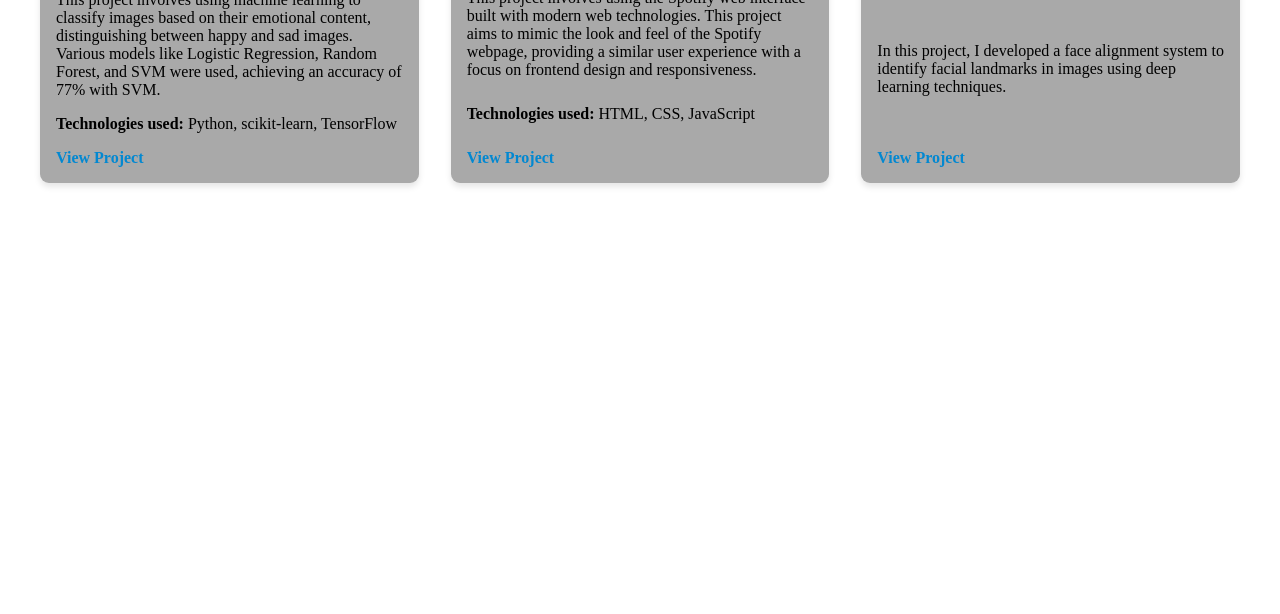
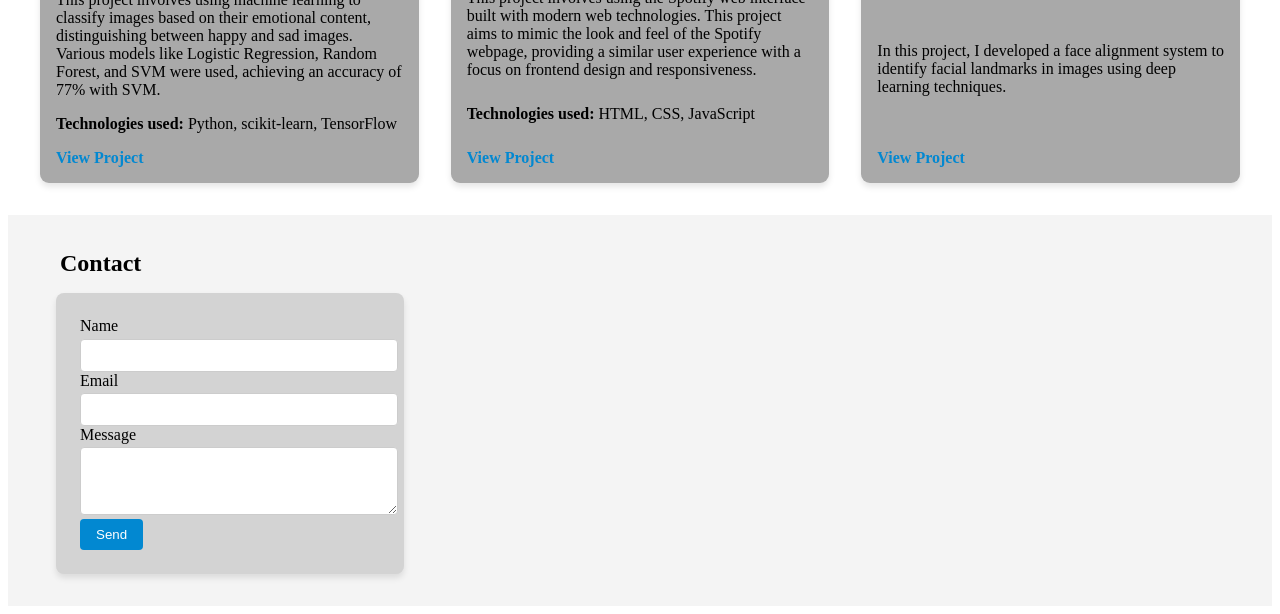
Before and after one commit to Madmax0011/My-Portfolio, a plain HTML site: page index.html in a window 1280 px wide. Shown: the part 1068-1682 px from the top of the page. Before the commit the page ends 1291 px from the top, so only its background shows below. Drawn offline with Linux system fonts and the light colour scheme.

Commit message:
Added contact info

```diff
--- a/index.html
+++ b/index.html
@@ -108,3 +108,22 @@
         </div>
     </div>
 </section>
+
+<section id="contact">
+    <h2>Contact</h2>
+    <form action="https://formspree.io/f/movavkzv" method="POST" class="contact-form">
+        <div class="form-group">
+            <label for="name">Name</label>
+            <input type="text" id="name" name="name" required>
+        </div>
+        <div class="form-group">
+            <label for="email">Email</label>
+            <input type="email" id="email" name="email" required>
+        </div>
+        <div class="form-group">
+            <label for="message">Message</label>
+            <textarea id="message" name="message" required></textarea>
+        </div>
+        <button type="submit" class="btn">Send</button>
+    </form>
+</section>
--- a/style.css
+++ b/style.css
@@ -110,3 +110,60 @@ section {
 .project a:hover {
     text-decoration: underline;
 }
+
+#contact {
+    padding: 1rem 0rem 1rem 2rem;
+    background: #f4f4f4;
+    text-align: left;
+}
+
+#contact h2 {
+    text-align: left;
+    padding-left: 20px;
+    margin-bottom: 0.5rem;
+}
+
+.contact-form {
+    max-width: 300px;
+    max-height: 250px;
+    margin: 1rem;
+    padding: 1.5rem ;
+    background: lightgray;
+    border-radius: 8px;
+    box-shadow: 0 4px 6px rgba(0, 0, 0, 0.1);
+}
+
+.form-group {
+    margin-bottom: 0rem;
+    text-align: left;
+}
+
+.form-group label {
+    display: block;
+    margin-bottom: 0.2rem;
+}
+
+.form-group input, .form-group textarea {
+    width: 100%;
+    padding: 0.5rem;
+    border: 1px solid #ccc;
+    border-radius: 4px;
+}
+
+.form-group textarea {
+    height: 50px;
+}
+
+.contact-form .btn {
+    padding: 0.5rem 1rem;
+    background: #0288d1;
+    color: #fff;
+    border: none;
+    border-radius: 4px;
+    cursor: pointer;
+    transition: background 0.3s;
+}
+
+.contact-form .btn:hover {
+    background: #0277bd;
+}
```
